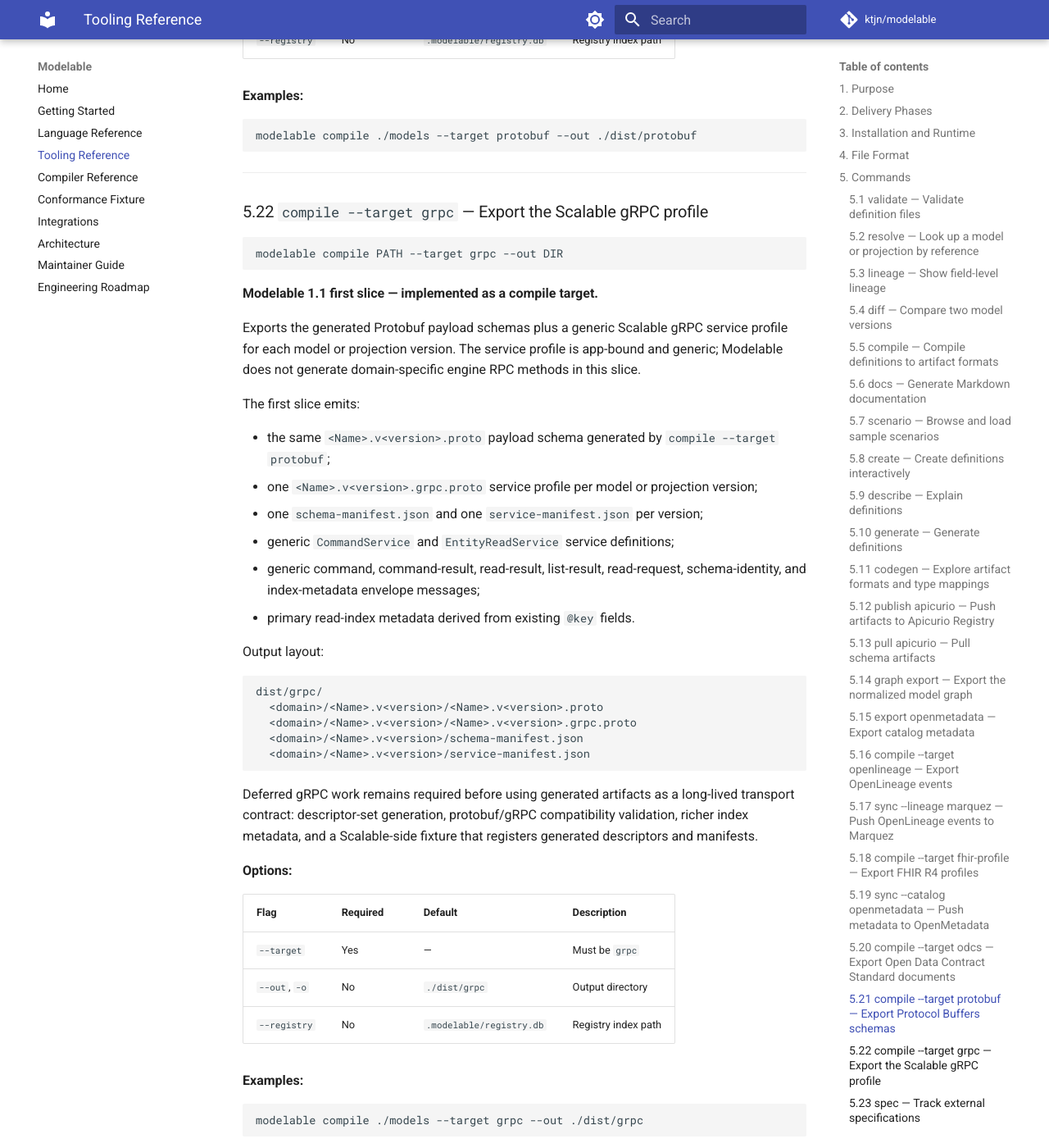
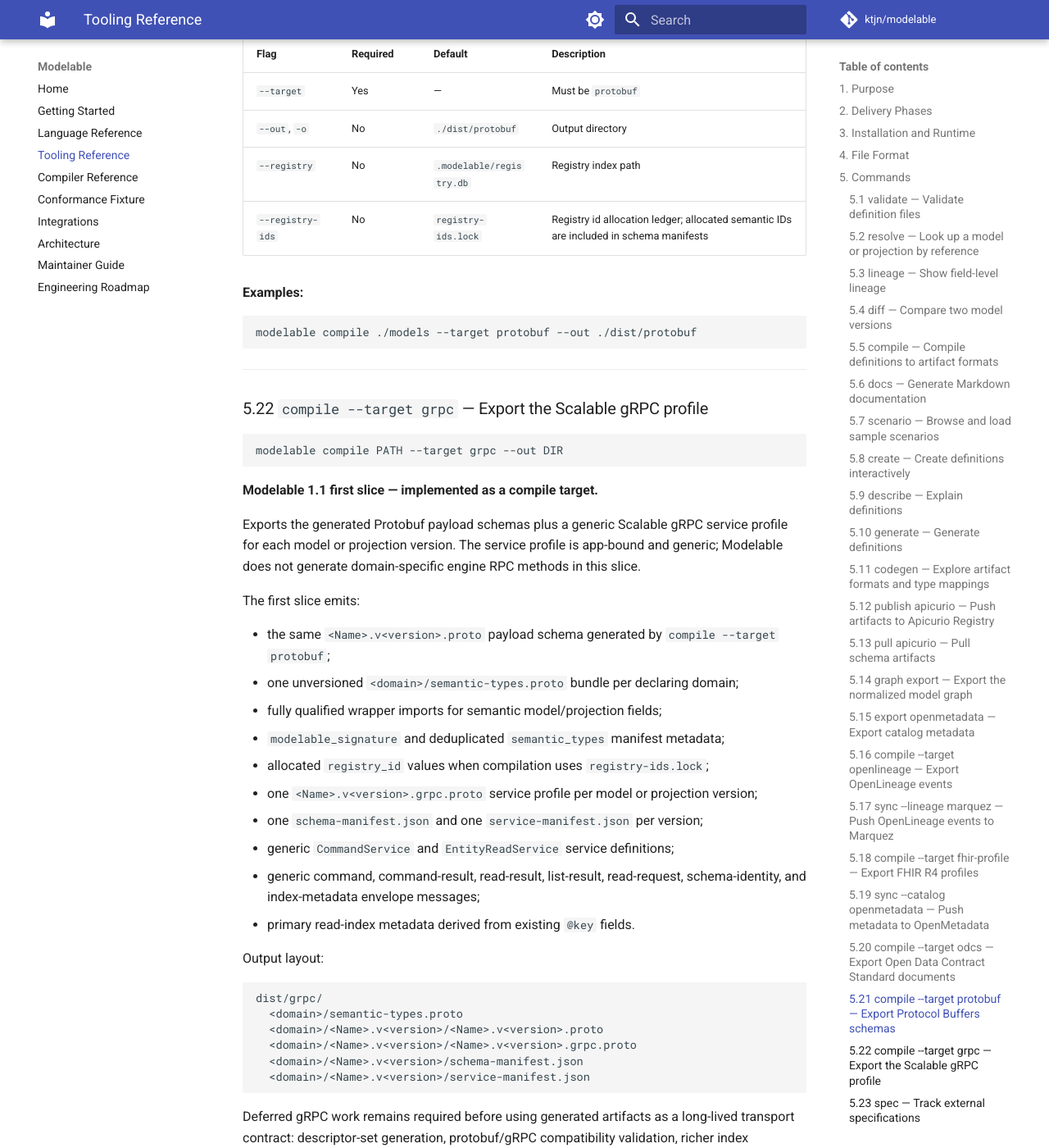
Before and after one commit to ktjn/modelable, an MkDocs documentation site: the page built from docs/cli-reference.md, in a window 1280 px wide and 1400 px high, scrolled down 20782 px. Shown: the whole window at 82% size. Built offline with MkDocs 1.6.1 and Material for MkDocs 9.7.7, drawn with Linux system fonts in a browser that asks for light colours; comment, search, counter and statistics services are not loaded; some of the changed text lies outside the part shown.

Commit message:
docs: document Protobuf semantic identity

````diff
--- a/docs/cli-reference.md
+++ b/docs/cli-reference.md
@@ -788,6 +788,10 @@
 
 - one `.proto` file per model or projection version;
 - one schema manifest per model or projection version;
+- one unversioned `<domain>/semantic-types.proto` bundle per declaring domain;
+- fully qualified wrapper imports for semantic model/projection fields;
+- `modelable_signature` and deduplicated `semantic_types` manifest metadata;
+- allocated `registry_id` values when compilation uses `registry-ids.lock`;
 - deterministic package names in the form `modelable.<domain>.v<version>`;
 - deterministic message names from the Modelable model or projection name;
 - declaration-order field numbers starting at `1`;
@@ -798,6 +802,7 @@
 
 ```text
 dist/protobuf/
+  <domain>/semantic-types.proto
   <domain>/<Name>.v<version>/<Name>.v<version>.proto
   <domain>/<Name>.v<version>/schema-manifest.json
 ```
@@ -828,6 +833,7 @@
 | `--target` | Yes | — | Must be `protobuf` |
 | `--out`, `-o` | No | `./dist/protobuf` | Output directory |
 | `--registry` | No | `.modelable/registry.db` | Registry index path |
+| `--registry-ids` | No | `registry-ids.lock` | Registry id allocation ledger; allocated semantic IDs are included in schema manifests |
 
 **Examples:**
 
@@ -854,6 +860,10 @@
 
 - the same `<Name>.v<version>.proto` payload schema generated by
   `compile --target protobuf`;
+- one unversioned `<domain>/semantic-types.proto` bundle per declaring domain;
+- fully qualified wrapper imports for semantic model/projection fields;
+- `modelable_signature` and deduplicated `semantic_types` manifest metadata;
+- allocated `registry_id` values when compilation uses `registry-ids.lock`;
 - one `<Name>.v<version>.grpc.proto` service profile per model or projection
   version;
 - one `schema-manifest.json` and one `service-manifest.json` per version;
@@ -866,6 +876,7 @@
 
 ```text
 dist/grpc/
+  <domain>/semantic-types.proto
   <domain>/<Name>.v<version>/<Name>.v<version>.proto
   <domain>/<Name>.v<version>/<Name>.v<version>.grpc.proto
   <domain>/<Name>.v<version>/schema-manifest.json
@@ -884,6 +895,7 @@
 | `--target` | Yes | — | Must be `grpc` |
 | `--out`, `-o` | No | `./dist/grpc` | Output directory |
 | `--registry` | No | `.modelable/registry.db` | Registry index path |
+| `--registry-ids` | No | `registry-ids.lock` | Registry id allocation ledger; allocated semantic IDs are included in payload schema manifests |
 
 **Examples:**
 
````
Also changed, not shown: CHANGELOG.md (+4 -0 lines), ROADMAP.md (+8 -7 lines), docs/compiler-reference.md (+9 -1 lines), docs/language-reference.md (+7 -1 lines), docs/wire-format-contract.md (+5 -1 lines).
